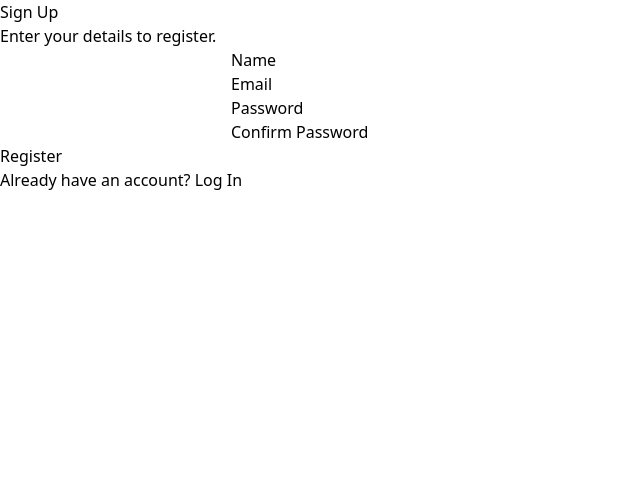
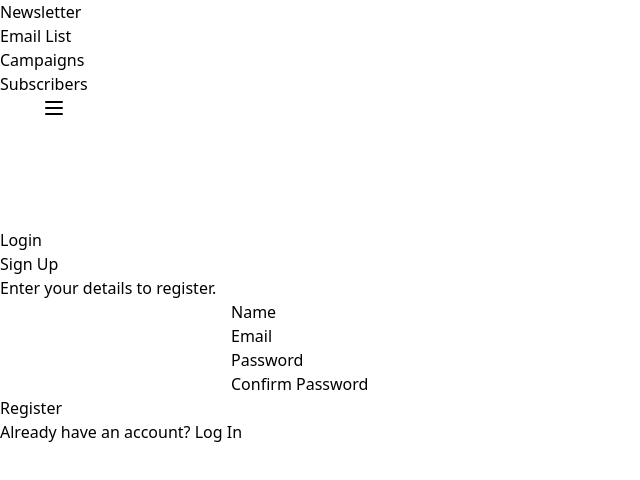
Before and after one commit to bitfumes/in-depth-laravel-2023-module-3-react, a Next.js app: page /register in a window 1280 px wide. Shown: the top 480 px of the page, without its empty margins (0-640 px from the left). Built offline with nearby package versions, Linux system fonts and the light colour scheme; what @material-tailwind/react would draw is missing.

Commit message:
[main] 55 - React Nextjs Header Layout

```diff
--- /dev/null
+++ b/src/components/layouts/header.js
@@ -0,0 +1,168 @@
+import {
+  Button,
+  IconButton,
+  MobileNav,
+  Navbar,
+  Typography,
+} from "@material-tailwind/react";
+import Cookies from "js-cookie";
+import Link from "next/link";
+import { useRouter } from "next/router";
+import { useEffect, useState } from "react";
+
+export default function Header() {
+  const [openNav, setOpenNav] = useState(false);
+  const [isAuthenticated, setIsAuthenticated] = useState(false);
+  const router = useRouter();
+
+  useEffect(() => {
+    const token = Cookies.get("token");
+    if (token) {
+      setIsAuthenticated(true);
+    }
+  }, []);
+
+  async function logout() {
+    const token = Cookies.get("token");
+
+    const res = await fetch("http://localhost:8000/api/user/logout", {
+      method: "POST",
+      headers: {
+        "Content-Type": "application/json",
+        Accept: "application/json",
+        Authorization: "Bearer " + token,
+      },
+    });
+
+    if (res.ok) {
+      Cookies.remove("token");
+      router.push("/login");
+    }
+  }
+
+  useEffect(() => {
+    window.addEventListener(
+      "resize",
+      () => window.innerWidth >= 960 && setOpenNav(false)
+    );
+  }, []);
+
+  const navList = (
+    <ul className="mb-4 mt-2 flex flex-col gap-2 lg:mb-0 lg:mt-0 lg:flex-row lg:items-center lg:gap-6">
+      <Typography
+        as="li"
+        variant="small"
+        color="blue-gray"
+        className="p-1 font-normal"
+      >
+        <a href="#" className="flex items-center">
+          Email List
+        </a>
+      </Typography>
+      <Typography
+        as="li"
+        variant="small"
+        color="blue-gray"
+        className="p-1 font-normal"
+      >
+        <a href="#" className="flex items-center">
+          Campaigns
+        </a>
+      </Typography>
+      <Typography
+        as="li"
+        variant="small"
+        color="blue-gray"
+        className="p-1 font-normal"
+      >
+        <a href="#" className="flex items-center">
+          Subscribers
+        </a>
+      </Typography>
+    </ul>
+  );
+
+  return (
+    <Navbar className="mx-auto max-w-screen-xl py-2 px-4 lg:px-8 lg:py-4">
+      <div className="container mx-auto flex items-center justify-between text-blue-gray-900">
+        <Typography
+          as="a"
+          href="#"
+          variant="small"
+          className="mr-4 cursor-pointer py-1.5 font-normal"
+        >
+          <span>Newsletter</span>
+        </Typography>
+        <div className="hidden lg:block">{navList}</div>
+        {!isAuthenticated && (
+          <Link href={"/login"}>
+            <Button
+              variant="gradient"
+              size="sm"
+              className="hidden lg:inline-block"
+            >
+              <span>Login</span>
+            </Button>
+          </Link>
+        )}
+
+        {isAuthenticated && (
+          <Button
+            onClick={logout}
+            variant="gradient"
+            size="sm"
+            className="hidden lg:inline-block"
+          >
+            <span>Log Out</span>
+          </Button>
+        )}
+
+        <IconButton
+          variant="text"
+          className="ml-auto h-6 w-6 text-inherit hover:bg-transparent focus:bg-transparent active:bg-transparent lg:hidden"
+          ripple={false}
+          onClick={() => setOpenNav(!openNav)}
+        >
+          {openNav ? (
+            <svg
+              xmlns="http://www.w3.org/2000/svg"
+              fill="none"
+              className="h-6 w-6"
+              viewBox="0 0 24 24"
+              stroke="currentColor"
+              strokeWidth={2}
+            >
+              <path
+                strokeLinecap="round"
+                strokeLinejoin="round"
+                d="M6 18L18 6M6 6l12 12"
+              />
+            </svg>
+          ) : (
+            <svg
+              xmlns="http://www.w3.org/2000/svg"
+              className="h-6 w-6"
+              fill="none"
+              stroke="currentColor"
+              strokeWidth={2}
+            >
+              <path
+                strokeLinecap="round"
+                strokeLinejoin="round"
+                d="M4 6h16M4 12h16M4 18h16"
+              />
+            </svg>
+          )}
+        </IconButton>
+      </div>
+      <MobileNav open={openNav}>
+        <div className="container mx-auto">
+          {navList}
+          <Button variant="gradient" size="sm" fullWidth className="mb-2">
+            <span>Buy Now</span>
+          </Button>
+        </div>
+      </MobileNav>
+    </Navbar>
+  );
+}
--- /dev/null
+++ b/src/components/layouts/layout.js
@@ -0,0 +1,10 @@
+import Header from "./header";
+
+export default function Layout({ children }) {
+  return (
+    <div>
+      <Header />
+      {children}
+    </div>
+  );
+}
--- a/src/pages/_app.js
+++ b/src/pages/_app.js
@@ -1,3 +1,4 @@
+import Layout from "@/components/layouts/layout";
 import "@/styles/globals.css";
 
 import { ThemeProvider } from "@material-tailwind/react";
@@ -14,7 +15,9 @@ export default function App({ Component, pageProps }) {
     <>
       <ToastContainer />
       <ThemeProvider>
-        <Component {...pageProps} />
+        <Layout>
+          <Component {...pageProps} />
+        </Layout>
       </ThemeProvider>
     </>
   );
```
